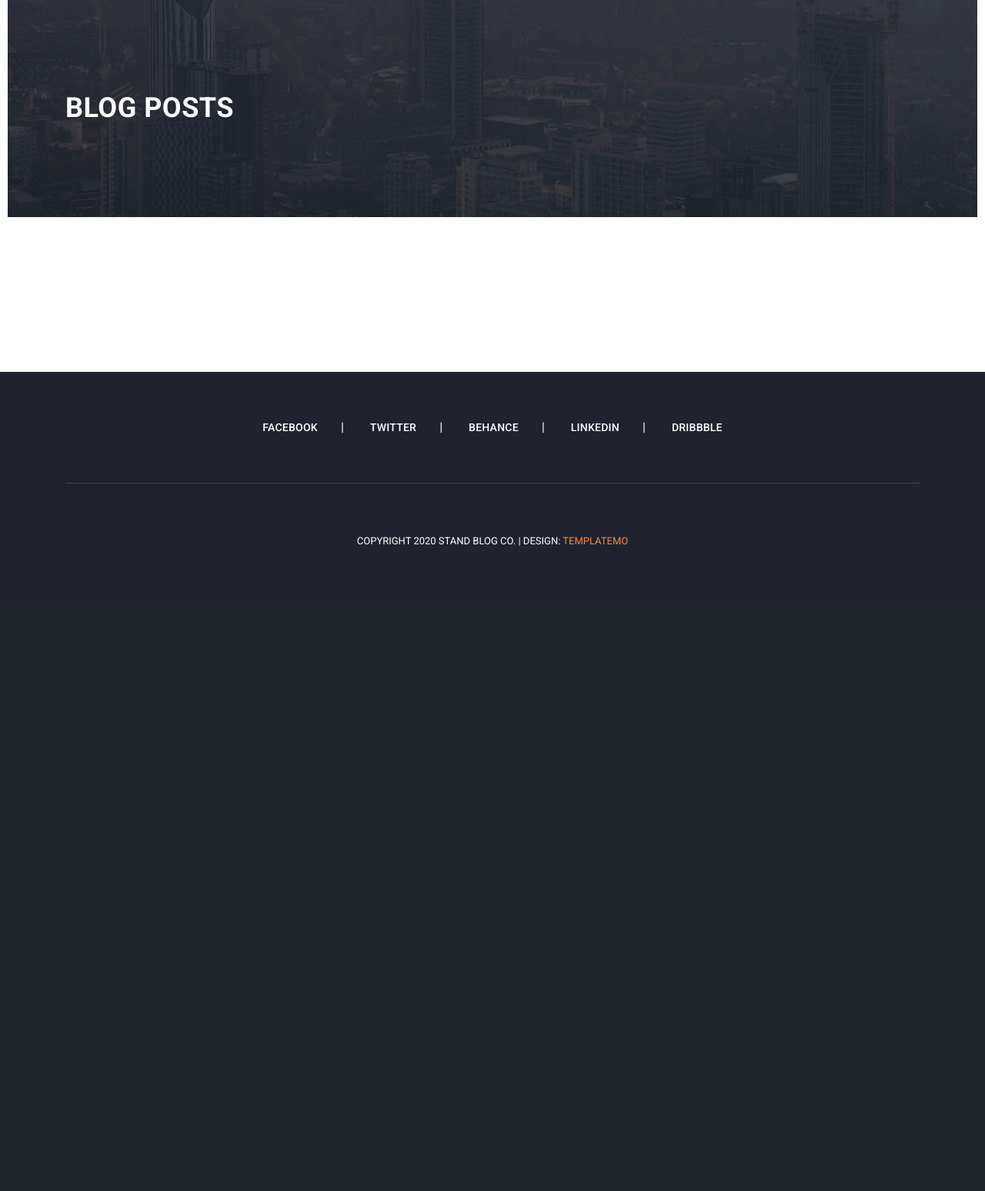
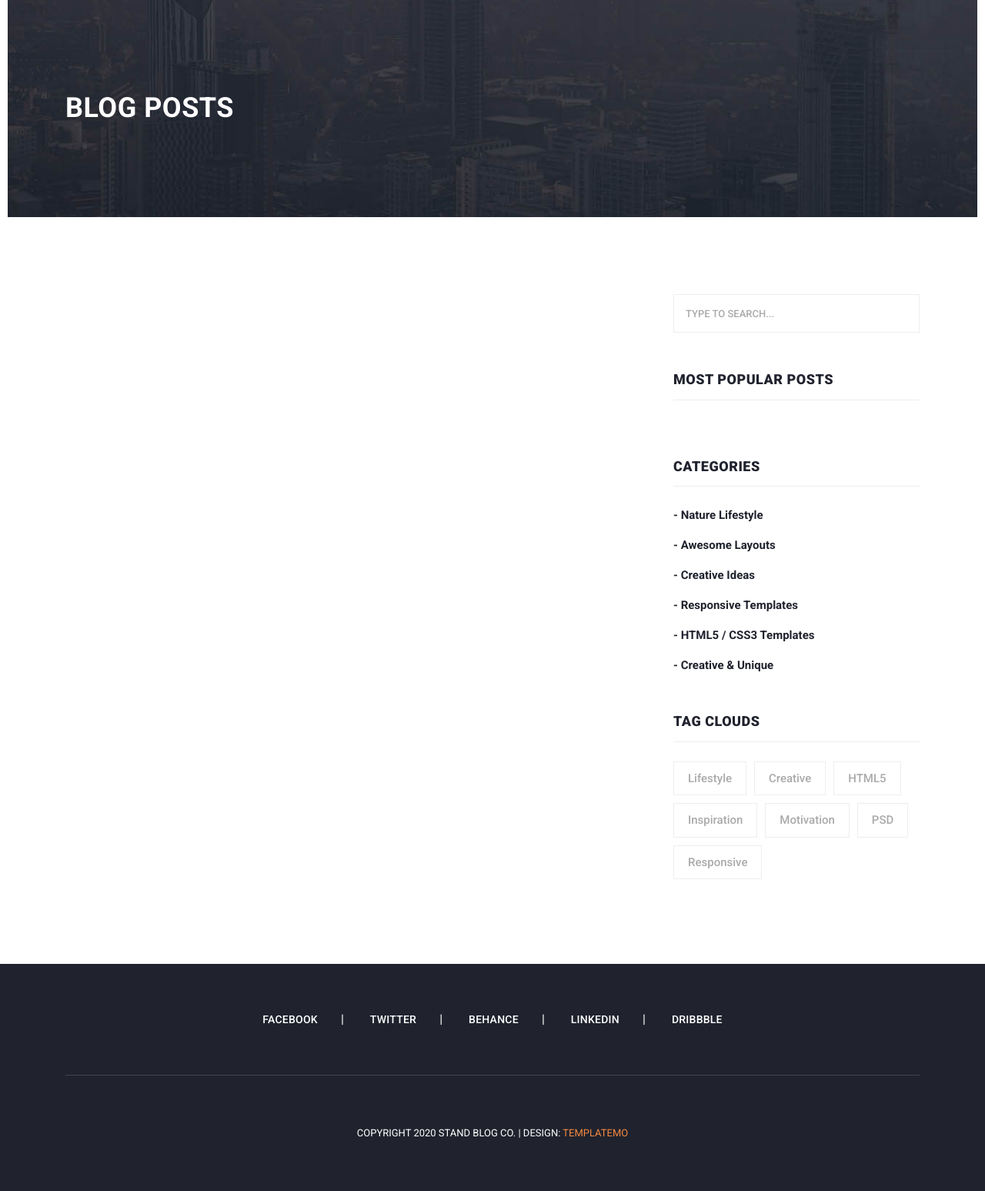
Before and after one commit to nikolai-sh/Blog, a Django app: page /blog/ in a window 1280 px wide. Shown: the part 111-1658 px from the top of the page at 77% size. Before the commit the page ends 820 px from the top, so only its background shows below. Run offline with Django 3.2, Linux system fonts and the light colour scheme; data that the repository does not hold is empty; some libraries are stand-ins or nearby versions.

Commit message:
Update blog_home.html

```diff
--- a/blog/templates/blog/blog_home.html
+++ b/blog/templates/blog/blog_home.html
@@ -20,9 +20,7 @@
     <!-- Banner Ends Here -->
 
 
-    <section class="blog-posts">
-      <div class="container">
-        <div class="row">
+
           {% block content %}
               <div class="col-lg-8">
                 <div class="all-blog-posts">
@@ -84,28 +82,70 @@
                 </div>
               </div>
           {% endblock %}
-        </div>
-      </div>
-    </section>
-
-    <!-- {% if is_paginated %}
-
-    {% if page_obj.has_previous %}
-      <a class="btn btn-outline-info mb-4" href="?page=1">First</a>
-      <a class="btn btn-outline-info mb-4" href="?page={{ page_obj.previous_page_number }}">Previous</a>
-    {% endif %}
-
-    {% for num in page_obj.paginator.page_range %}
-      {% if page_obj.number == num %} <!-- this page will be solid color-->
-        <!-- <a class="btn btn-info mb-4" href="?page={{ num }}">{{ num }}</a>
-        <!-- add 3 page previous current page  | add 3 page next current     -->
-      <!-- {% elif num > page_obj.number|add:'-3' and num < page_obj.number|add:'3' %}
-        <a class="btn btn-outline-info mb-4" href="?page={{ num }}">{{ num }}</a>
-      {% endif %}
-    {% endfor %} -->
-<!--
-    {% if page_obj.has_next %}
-      <a class="btn btn-outline-info mb-4" href="?page={{ page_obj.next_page_number }}">Next</a>
-      <a class="btn btn-outline-info mb-4" href="?page={{ page_obj.paginator.num_pages }}">Last</a>
-    {% endif %}
-  {% endif %} -->
+          {% block sidebar %}
+              <div class="col-lg-4">
+                <div class="sidebar">
+                  <div class="row">
+                    <div class="col-lg-12">
+                      <div class="sidebar-item search">
+                        <form id="search_form" name="gs" method="GET" action="#">
+                          <input type="text" name="q" class="searchText" placeholder="type to search..." autocomplete="on">
+                        </form>
+                      </div>
+                    </div>
+                    <div class="col-lg-12">
+                      <div class="sidebar-item recent-posts">
+                        <div class="sidebar-heading">
+                          <h2>Most popular Posts</h2>
+                        </div>
+                        <div class="content">
+                          <ul>
+                            {% for post in most_popular_posts %}
+                              <li><a href="post-details.html">
+                                <h5>{{ post.title }}</h5>
+                                <span>{{ post.date_posted | date:"F d, Y"  }}</span>
+                              </a></li>
+                            {% endfor %}
+                          </ul>
+                        </div>
+                      </div>
+                    </div>
+                    <div class="col-lg-12">
+                      <div class="sidebar-item categories">
+                        <div class="sidebar-heading">
+                          <h2>Categories</h2>
+                        </div>
+                        <div class="content">
+                          <ul>
+                            <li><a href="#">- Nature Lifestyle</a></li>
+                            <li><a href="#">- Awesome Layouts</a></li>
+                            <li><a href="#">- Creative Ideas</a></li>
+                            <li><a href="#">- Responsive Templates</a></li>
+                            <li><a href="#">- HTML5 / CSS3 Templates</a></li>
+                            <li><a href="#">- Creative &amp; Unique</a></li>
+                          </ul>
+                        </div>
+                      </div>
+                    </div>
+                    <div class="col-lg-12">
+                      <div class="sidebar-item tags">
+                        <div class="sidebar-heading">
+                          <h2>Tag Clouds</h2>
+                        </div>
+                        <div class="content">
+                          <ul>
+                            <li><a href="#">Lifestyle</a></li>
+                            <li><a href="#">Creative</a></li>
+                            <li><a href="#">HTML5</a></li>
+                            <li><a href="#">Inspiration</a></li>
+                            <li><a href="#">Motivation</a></li>
+                            <li><a href="#">PSD</a></li>
+                            <li><a href="#">Responsive</a></li>
+                          </ul>
+                        </div>
+                      </div>
+                    </div>
+                  </div>
+                </div>
+              </div>
+          {% endblock %}
```
